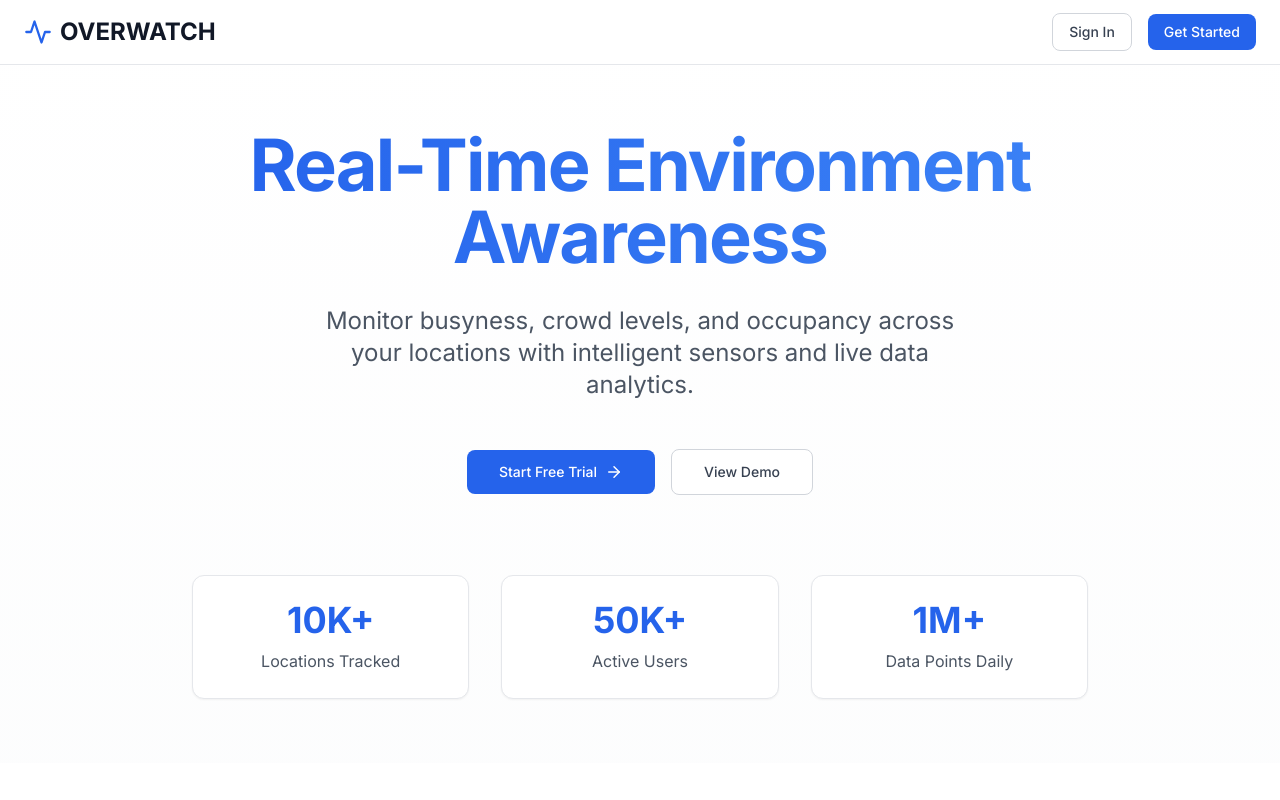
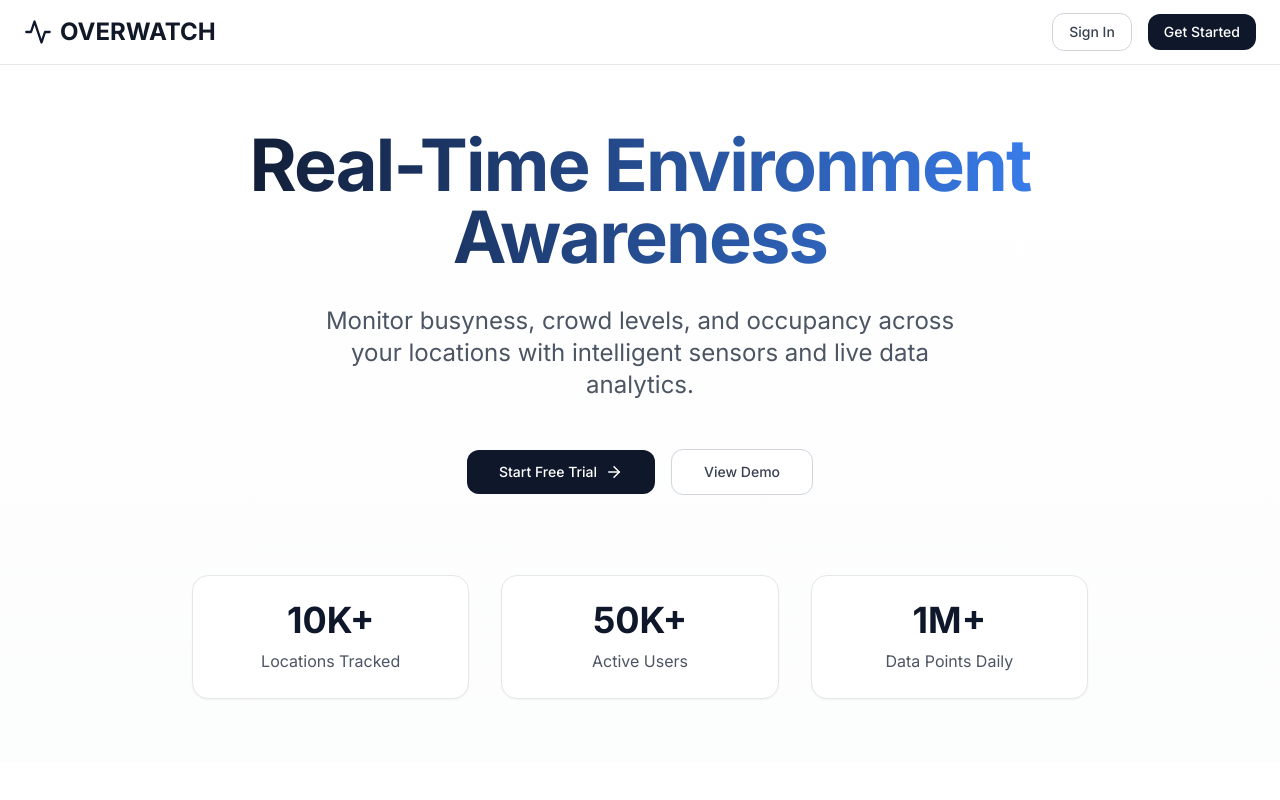
Before and after one commit to amalick8/OVERWATCH-Project, a React (Vite) app in the folder overwatch-frontend/: page / in a window 1280 px wide. Shown: the top 800 px of the page. Built offline with nearby package versions, Linux system fonts and the light colour scheme.

Commit message:
Restore correct UI build and revert unwanted styling changes

```diff
--- a/overwatch-frontend/tailwind.config.js
+++ b/overwatch-frontend/tailwind.config.js
@@ -7,19 +7,41 @@ export default {
   theme: {
     extend: {
       colors: {
-                primary: {
-                    DEFAULT: '#2563eb',
-                    hover: '#1d4ed8',
+        primary: '#0f172a',     // Deep slate (used in navbar/header)
+        secondary: '#334155',   // Slate 700
+        accent: '#3b82f6',      // Blue 500 (buttons, links)
+        danger: '#ef4444',      // Red 500
+        success: '#22c55e',     // Green 500
+        warning: '#eab308',     // Yellow 500
       },
-                accent: '#3b82f6',
-                danger: '#ef4444',
-                success: '#22c55e',
-                warning: '#eab308',
+
+      fontFamily: {
+        sans: ['Inter', 'sans-serif'],
       },
-            fontFamily: {
-                sans: ['Inter', 'system-ui', 'sans-serif'],
+
+      boxShadow: {
+        card: "0 4px 14px rgba(0,0,0,0.08)",    // smooth card shadow
+        soft: "0 2px 8px rgba(0,0,0,0.06)",     // light shadow
+      },
+
+      borderRadius: {
+        xl: "1rem",
+        lg: "0.75rem",
+      },
+
+      spacing: {
+        18: "4.5rem",
+        22: "5.5rem",
+      },
+
+      maxWidth: {
+        "8xl": "90rem",
+      },
+
+      transitionTimingFunction: {
+        smooth: "cubic-bezier(0.4, 0, 0.2, 1)", // buttery smooth transitions
       },
     },
   },
   plugins: [],
-}
+};
```
Lines whose indentation alone changed are shown as unchanged.
